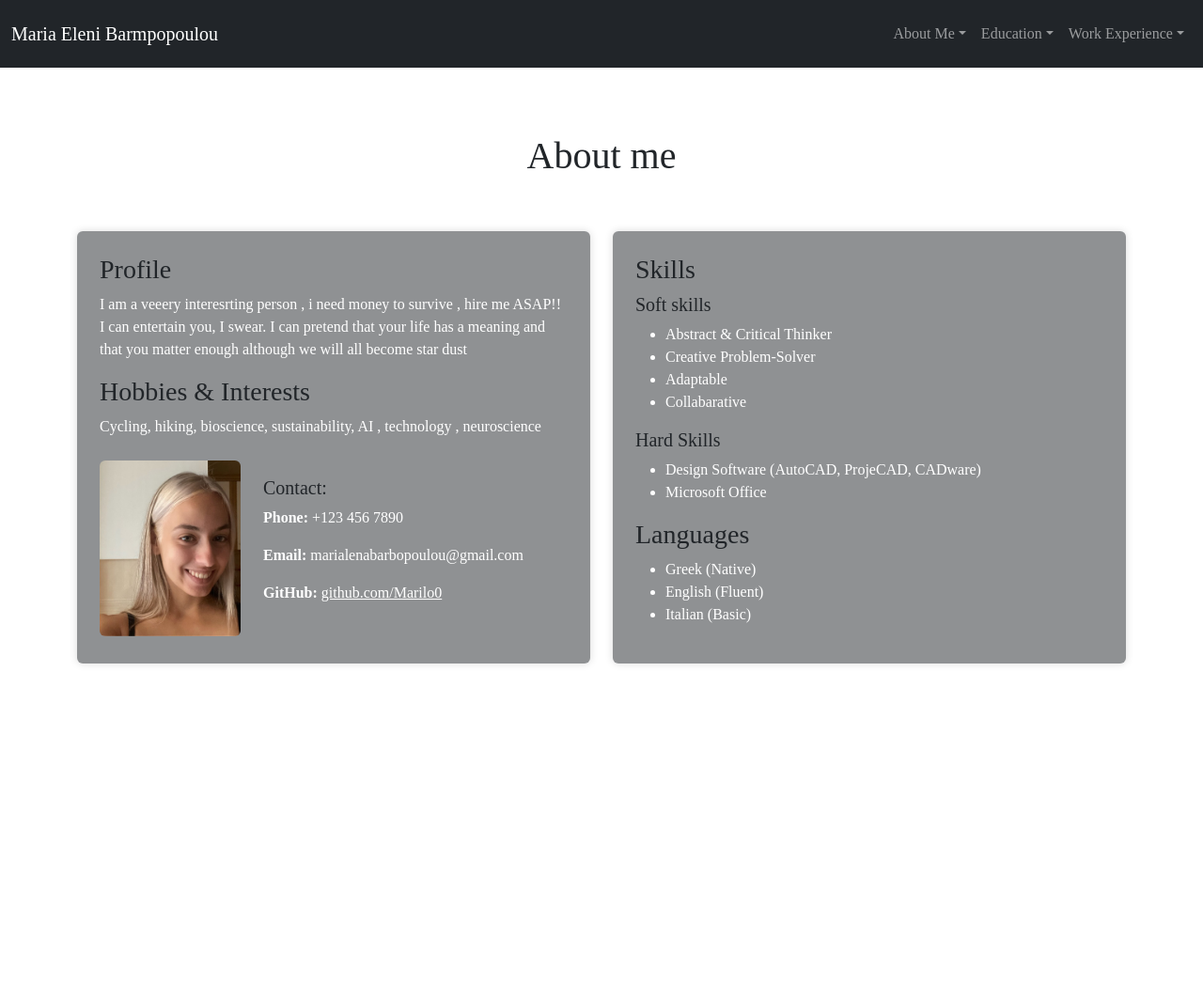
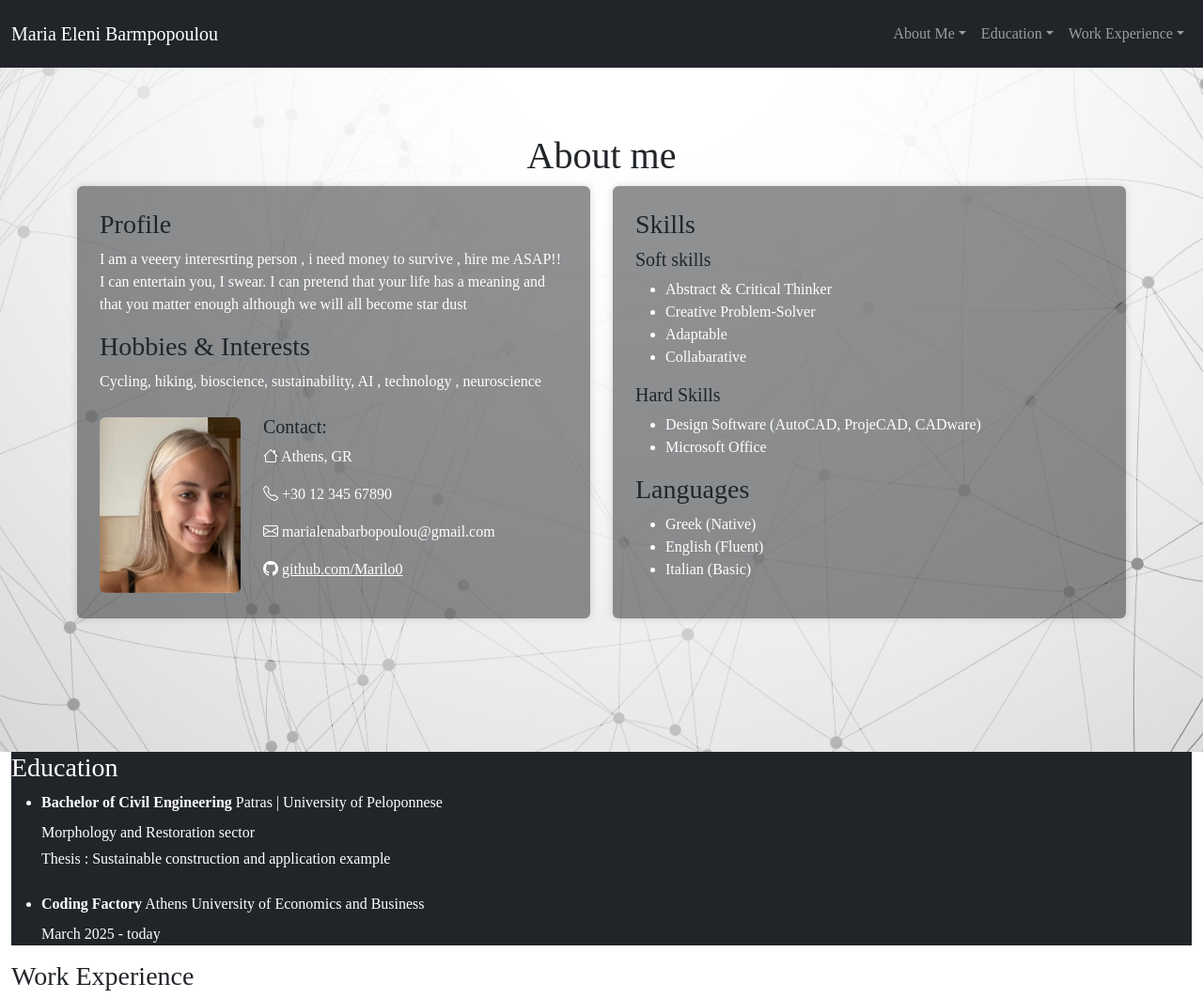
Before and after one commit to Marilo0/my-cv, a plain HTML site: page index.html in a window 1280 px wide. Shown: the whole page at 94% size. Before the commit the page ends 800 px from the top, so only its background shows below. Drawn offline with nearby package versions, Linux system fonts and the light colour scheme.

Commit message:
fix:rename .jpg & added some info

```diff
--- a/index.html
+++ b/index.html
@@ -5,6 +5,7 @@
     <meta name="viewport" content="width=device-width, initial-scale=1">
     <title>CV demo</title>
     <link href="https://cdn.jsdelivr.net/npm/bootstrap@5.3.7/dist/css/bootstrap.min.css" rel="stylesheet" integrity="sha384-LN+7fdVzj6u52u30Kp6M/trliBMCMKTyK833zpbD+pXdCLuTusPj697FH4R/5mcr" crossorigin="anonymous">
+    <link rel="stylesheet" href="https://cdn.jsdelivr.net/npm/bootstrap-icons@1.13.1/font/bootstrap-icons.min.css">
   </head>
   <body>
 
@@ -69,7 +70,7 @@
    <!-- header -->
     <header class="container-fluid ">
       <div class="container-lg py-5">
-        <h1 class="text-center py-5">About me</h1>
+        <h1 class="text-center py-7">About me</h1>
 
         <div class="d-flex flex-column flex-md-row gap-4 ">
           <div class="rounded p-4 custom-box flex-grow-1 custom-box">
@@ -85,9 +86,10 @@
               </div>
               <div class="col-md-8 text-white">
                 <h5 class="text-dark">Contact:</h5>
-                <p><strong>Phone:</strong> +123 456 7890</p>
-                <p><strong>Email:</strong> marialenabarbopoulou@gmail.com</p>
-                <p><strong>GitHub:</strong> <a href="https://github.com/yourusername" target="_blank" class="text-white text-decoration-underline">github.com/Marilo0</a></p>
+                <p><i class="bi bi-house"></i> Athens, GR</p>
+                <p><i class="bi bi-telephone"></i> +30 12 345 67890</p>
+                <p><i class="bi bi-envelope"></i> marialenabarbopoulou@gmail.com</p>
+                <p><i class="bi bi-github"></i> <a href="https://github.com/Marilo0" target="_blank" class="text-white">github.com/Marilo0</a></p>
               </div>
             </div>
           </div>
@@ -120,6 +122,30 @@
       </div>
     </header>
 
+    <!-- main -->
+     <main class="container-fluid mt4">
+
+      <div class="bg-dark text-white">
+        <h3>Education</h3>
+        <ul>
+          <li>
+            <p class="mb-2"><strong>Bachelor of Civil Engineering</strong> Patras | University of Peloponnese</p>
+            <p class="mb-1">Morphology and Restoration sector</p>
+            <p class="mb-4">Thesis : Sustainable construction and application example</p>
+          </li>
+          <li>
+            <p class="mb-2"><strong>Coding Factory</strong> Athens University of Economics and Business</p>
+            <p class="mb-1"> March 2025 - today</p>
+          </li>
+          </div>
+      </div>
+
+      <div>
+        <h3>Work Experience</h3>
+      </div>
+
+     </main>
+
 
 
 
@@ -129,7 +155,7 @@
 
     <style>
       header {
-        background-image: url(../img/SL-011719-17920-65.jpg);
+        background-image: url(./bg.jpg);
         background-size: cover;
         background-repeat: no-repeat;
         background-position: center;
```
Also changed, not shown: bg.jpg (renamed from SL-011719-17920-65.jpg).
